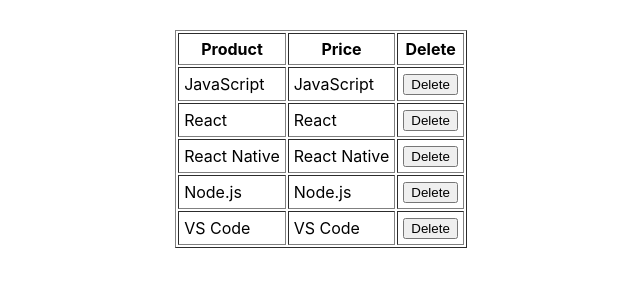
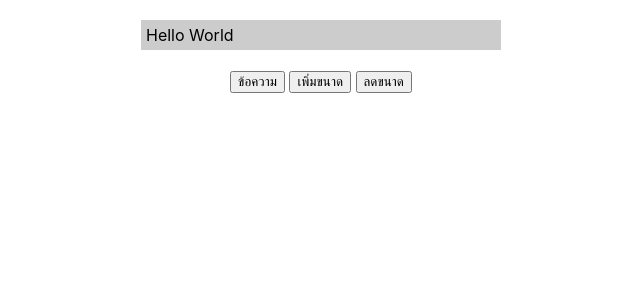
Before and after one commit to NirapatJK/app1, a React (Create React App) app in the folder app1/: page / in a window 1280 px wide. Shown: the top 300 px of the page, without its empty margins (319-959 px from the left). Built offline with nearby package versions, Linux system fonts and the light colour scheme.

Commit message:
state update
new state

```diff
--- a/app1/src/App.js
+++ b/app1/src/App.js
@@ -4,8 +4,8 @@
 //import{Header,Content,Footer} from './func-components'
 //import Button from './class-components'
 import React from 'react'
-import RefsArray from './refs-array'
+import MessageBox from './state-func'
 
 export default function App(){
-  return <RefsArray/>
+  return <MessageBox/>
 }
--- /dev/null
+++ b/app1/src/state-func.js
@@ -0,0 +1,36 @@
+import React, {useState} from 'react'
+
+export default function  MessageBox() {
+  let [text, setText] = useState('Hello World')
+  let [size, setSize] = React.useState(16)
+
+  const onClickSetText = () => {
+    let t = prompt('กำหนดข้อความ')
+    if (t) {
+        setText(t)
+    }
+  }
+
+  const onClickZoomIn = () => {
+    let newSize = size + 1
+    setSize(newSize)
+  }
+
+  let msgboxSyle = {
+     display: 'inline-block',
+     width: 350,
+     fontSize: size,
+     backgroundColor: '#ccc',
+     padding: 5,
+     textAlign: 'left'
+  }
+
+  return (
+     <div style={{textAlign:'center', marginTop:20}}>
+        <div style={msgboxSyle}>{text}</div><br/><br/>
+        <button onClick={onClickSetText}>ข้อความ</button>&nbsp;
+        <button onClick={onClickZoomIn}>เพิ่มขนาด</button>&nbsp;
+        <button onClick={() => setSize(size - 1)}>ลดขนาด</button>
+     </div>
+  )
+}
```
